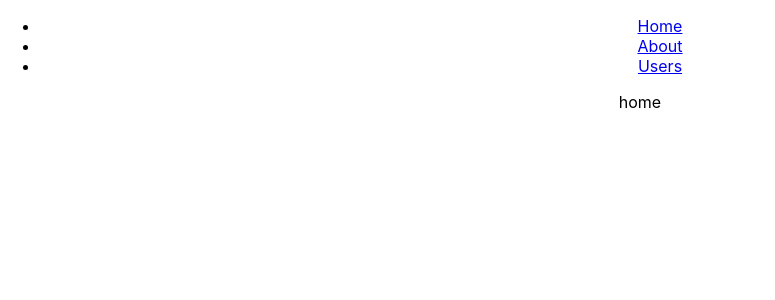
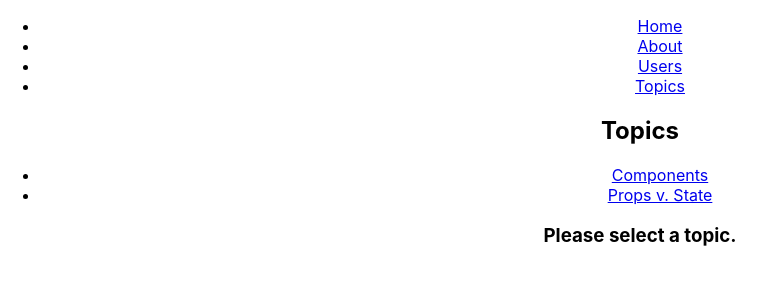
Before and after one commit to 776A0A/test-vite-react-ts, a React (Vite) app: page /topics in a window 1280 px wide. Shown: the top 300 px of the page, without its empty margins (0-775 px from the left). Built offline with nearby package versions, Linux system fonts and the light colour scheme.

Commit message:
feat: 添加topics，学习使用嵌套路由

```diff
--- a/src/App.tsx
+++ b/src/App.tsx
@@ -1,12 +1,9 @@
-import { useState } from 'react'
-import logo from './logo.svg'
 import './App.css'
 import { BrowserRouter as Router, Link, Route, Switch } from 'react-router-dom'
 import { About, Home, Users } from 'views'
+import { Topics } from 'views/topics'
 
 function App() {
-  const [count, setCount] = useState(0)
-
   return (
     <div className='App'>
       <Router>
@@ -22,6 +19,9 @@ function App() {
               <li>
                 <Link to='/users'>Users</Link>
               </li>
+              <li>
+                <Link to='/topics'>Topics</Link>
+              </li>
             </ul>
           </nav>
         </div>
@@ -33,6 +33,9 @@ function App() {
           <Route path='/users'>
             <Users />
           </Route>
+          <Route path='/topics'>
+            <Topics />
+          </Route>
           <Route path='/'>
             <Home />
           </Route>
--- /dev/null
+++ b/src/views/topics/index.tsx
@@ -0,0 +1,38 @@
+import { Link, Route, Switch, useParams, useRouteMatch } from 'react-router-dom'
+
+interface TopicParam {
+  id: string
+}
+
+export const Topics = () => {
+  const match = useRouteMatch()
+
+  return (
+    <div>
+      <h2>Topics</h2>
+
+      <ul>
+        <li>
+          <Link to={`${match.url}/components`}>Components</Link>
+        </li>
+        <li>
+          <Link to={`${match.url}/props-v-state`}>Props v. State</Link>
+        </li>
+      </ul>
+
+      <Switch>
+        <Route path={`${match.path}/:id`}>
+          <Topic />
+        </Route>
+        <Route path={`${match.path}`}>
+          <h3>Please select a topic.</h3>
+        </Route>
+      </Switch>
+    </div>
+  )
+}
+const Topic = () => {
+  const { id } = useParams<TopicParam>()
+
+  return <h3>Requested topic ID: {id}</h3>
+}
```
